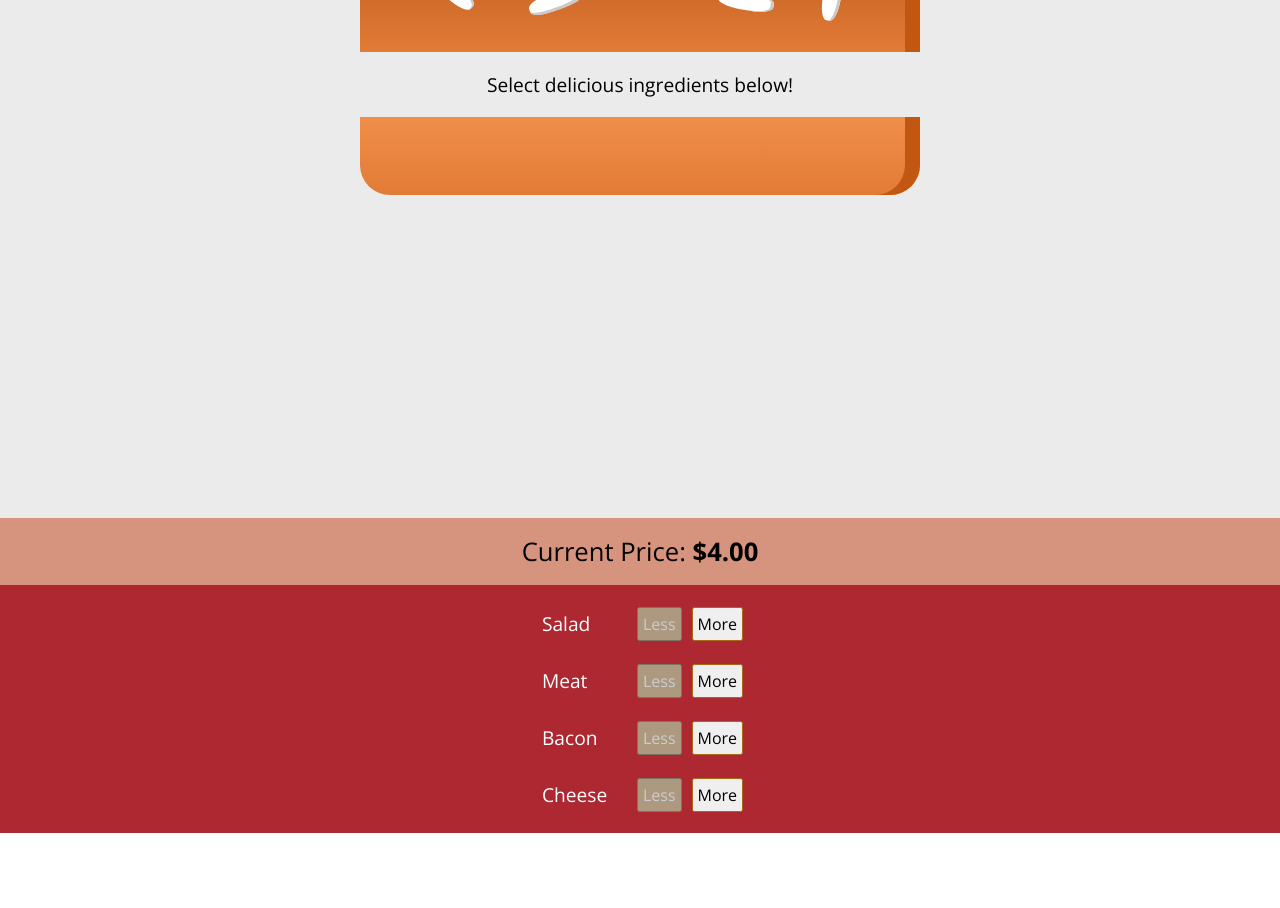
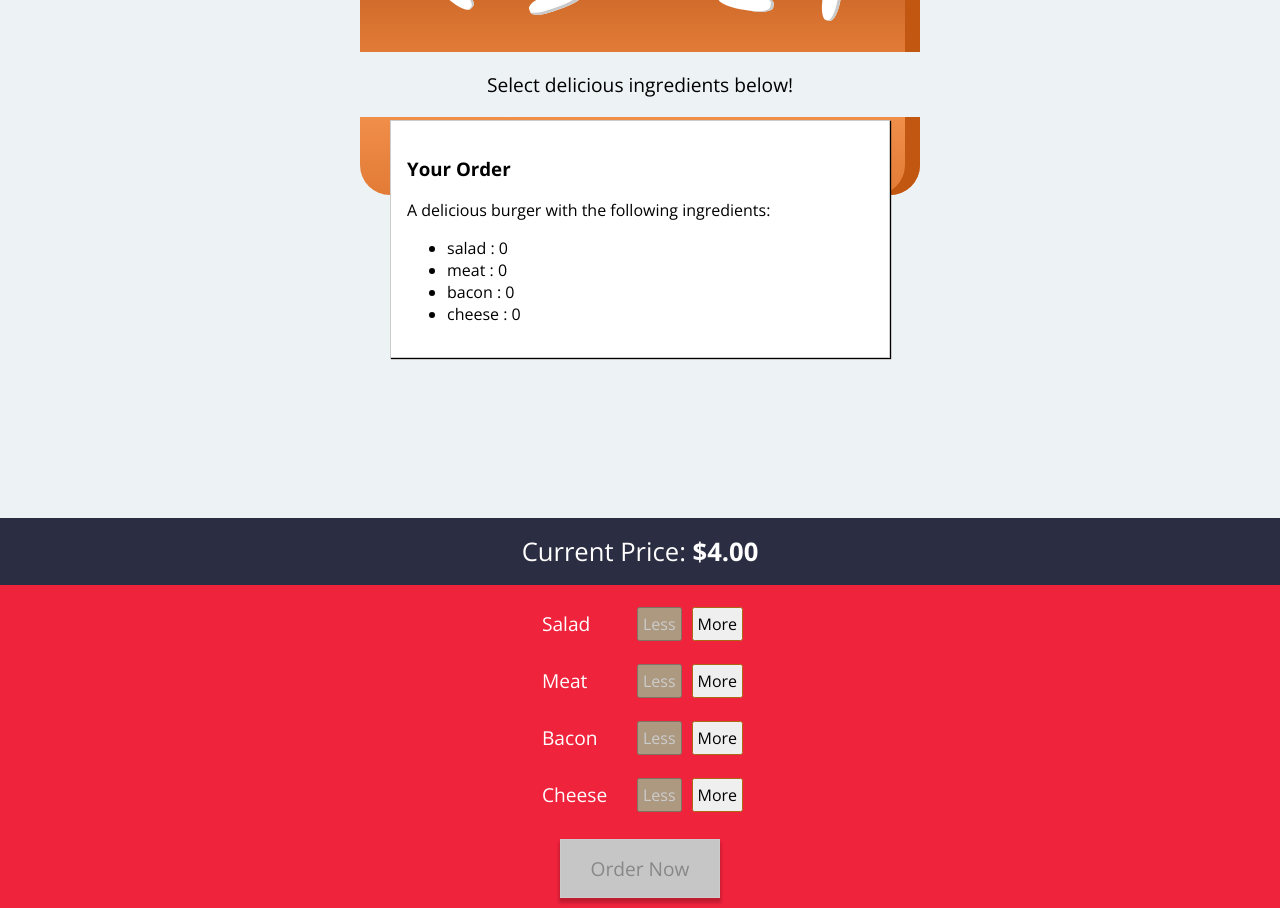
Before and after one commit to MatheoDodi/burgatory-burger-app, a React (Create React App) app: page / in a window 1280 px wide. Shown: the part 120-1028 px from the top of the page. Before the commit the page ends 953 px from the top, so only its background shows below. Built offline with nearby package versions, Linux system fonts and the light colour scheme.

Commit message:
added a Modal component

```diff
--- a/src/components/Burger/BuildControls/BuildControls.js
+++ b/src/components/Burger/BuildControls/BuildControls.js
@@ -4,7 +4,7 @@ import BuildControl from './BuildControl/BuildControl';
 
 const BuildControlsStyle = styled.div`
     width: 100%;
-    background-color: #AD2831;
+    background-color: #EF233C;
     display: flex;
     flex-flow: column;
     align-items: center;
@@ -18,7 +18,49 @@ const PriceParagraph = styled.p`
     text-align: center;
     margin: 0;
     padding: 1rem;
-    background-color: #D6947E;
+    background-color: #2B2D42;
+    color: white;
+`
+
+const OrderButton = styled.button`
+    margin-top: 1rem;
+    background-color: #DAD735;
+    outline: none;
+    cursor: pointer;
+    border: 1px solid #966909;
+    color: #966909;
+    font-family: inherit;
+    font-size: 1.2rem;
+    padding: 15px 30px;
+    box-shadow: 0px 4px 3px 1px rgba(0,0,0,.2);
+    transition: all 0.02s ease-in-out;
+    &:hover,:active {
+        background-color: #A0DB51;
+        border: 1px solid #966909;
+        color: #966909;
+        box-shadow: 0px 5px 4px 2px rgba(0,0,0,.2);
+        transform: scale(1.01);
+    }
+    &:disabled {
+        background-color: #C7C6C6;
+        cursor: not-allowed;
+        border: 1px solid #ccc;
+        color: #888888;
+    }
+    &:not(:disabled){
+        animation: enable 0.3s linear;
+    }
+    @keyframes enable {
+        0% {
+            transfrom: scale(1);
+        }
+        60% {
+            transform: scale(1.05);
+        }
+        100% {
+            transform: scale(1);
+        }
+    }
 `
 
 const controls = [
@@ -42,6 +84,8 @@ const buildControls = (props) => {
                         removed={() => [props.ingredientRemoved(ctrl.type)]}
                         disabled={props.disabled[ctrl.type]} />
                 ))}
+            <OrderButton
+                disabled={props.disabledButton}>Order Now</OrderButton>
             </BuildControlsStyle>
         </Fragment>
     )
--- /dev/null
+++ b/src/components/Burger/OrderSummary/OrderSummary.js
@@ -0,0 +1,18 @@
+import React, { Fragment } from 'react';
+
+const orderSummary = ({ingredients}) => {
+    const showIngredients = Object.keys(ingredients).map(keyIngr => {
+        return <li>{keyIngr} : {ingredients[keyIngr]}</li>
+    })
+    return (
+        <Fragment>
+            <h3>Your Order</h3>
+            <p>A delicious burger with the following ingredients:</p>
+            <ul>
+                {showIngredients}
+            </ul>
+        </Fragment>
+    )
+}
+
+export default orderSummary;
--- a/src/components/Layout/Layout.js
+++ b/src/components/Layout/Layout.js
@@ -3,7 +3,7 @@ import styled from 'styled-components';
 
 const Content = styled.main`
     margin-top: 16px;
-    background-color: #EBEBEB;
+    background-color: #EDF2F4;
 `
 
 const layout = (props) => (
--- /dev/null
+++ b/src/components/UI/Modal/Modal.js
@@ -0,0 +1,30 @@
+import React from 'react';
+import styled from 'styled-components';
+
+const ModalDiv = styled.div`
+    position: fixed;
+    z-index: 100;
+    background-color: white;
+    width: 70%;
+    border: 1px solid #ccc;
+    box-shadow: 1px 1px 1px black;
+    padding: 16px;
+    left: 15%;
+    top: 30%;
+    box-sizing: border-box;
+    transition: all 0.3s ease-out;
+    @media (min-width: 600px) {
+        width: 500px;
+        left: calc(50% - 250px);
+    }
+`
+
+const modal =  (props) => {
+  return (
+    <ModalDiv>
+      {props.children}
+    </ModalDiv>
+  )
+}
+
+export default modal;
--- a/src/containers/BurgerBuilder/BurgerBuilder.js
+++ b/src/containers/BurgerBuilder/BurgerBuilder.js
@@ -1,6 +1,8 @@
 import React, { Component, Fragment } from 'react';
 import Burger from '../../components/Burger/Burger';
 import BuildControls from '../../components/Burger/BuildControls/BuildControls'
+import Modal from '../../components/UI/Modal/Modal';
+import OrderSummary from '../../components/Burger/OrderSummary/OrderSummary';
 
 const INGREDIENT_PRICES = {
     salad: 0.5,
@@ -54,16 +56,21 @@ class BurgerBuilder extends Component {
             disabledInfo[key] = disabledInfo[key] <= 0;
         }
 
+        const disabledButtonCheck = this.state.totalPrice === 4;
+
         return (
             <Fragment>
+                <Modal >
+                    <OrderSummary ingredients={this.state.ingredients}/>
+                </Modal>
                 <Burger
                     ingredients={this.state.ingredients} />
                 <BuildControls
                     ingredientAdded={this.addIngredientHandler}
                     ingredientRemoved={this.removeIngredientHandler}
                     disabled={disabledInfo}
-                    price={this.state.totalPrice} />
-
+                    price={this.state.totalPrice}
+                    disabledButton={disabledButtonCheck} />
             </Fragment>
         );
     }
```
